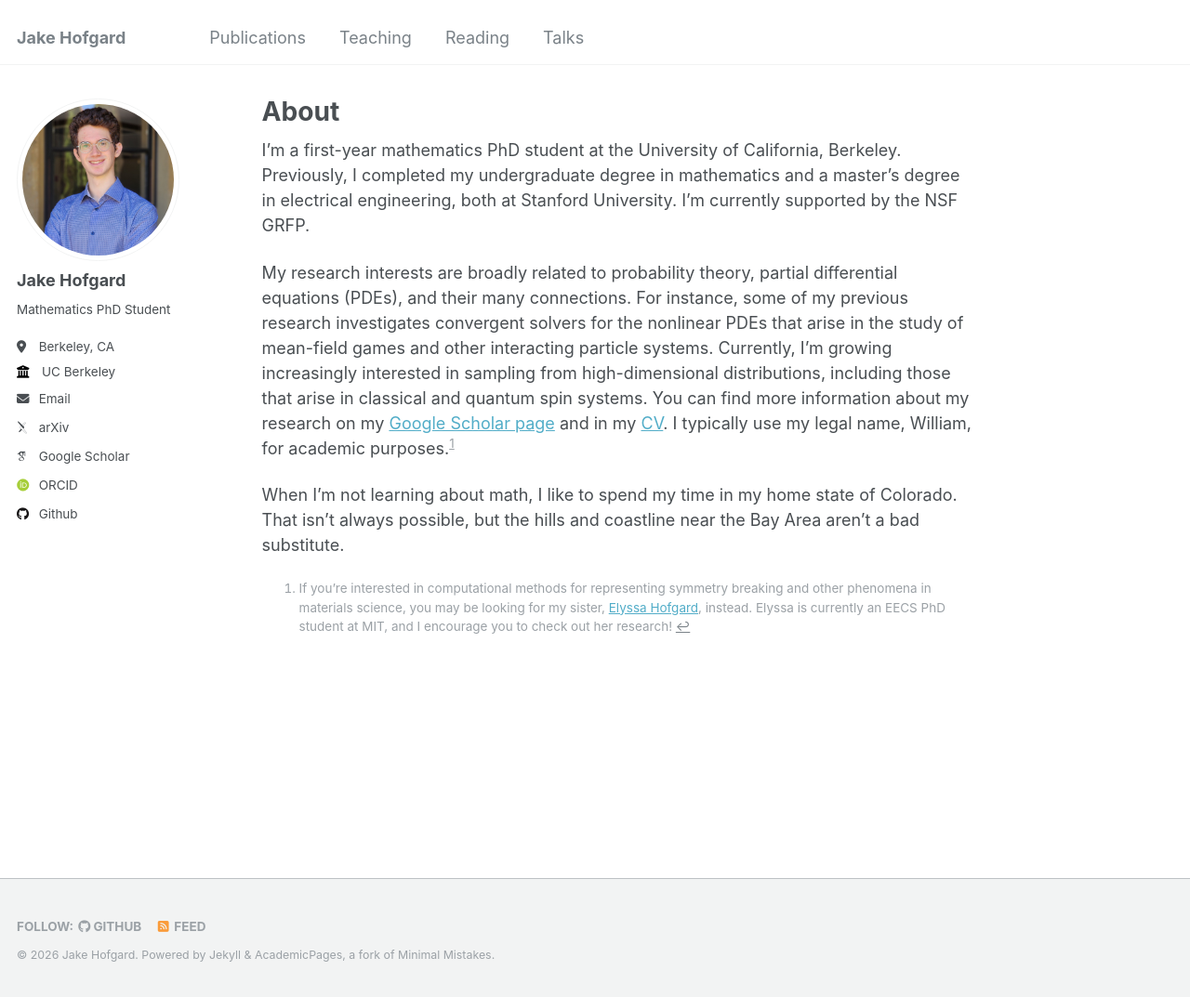
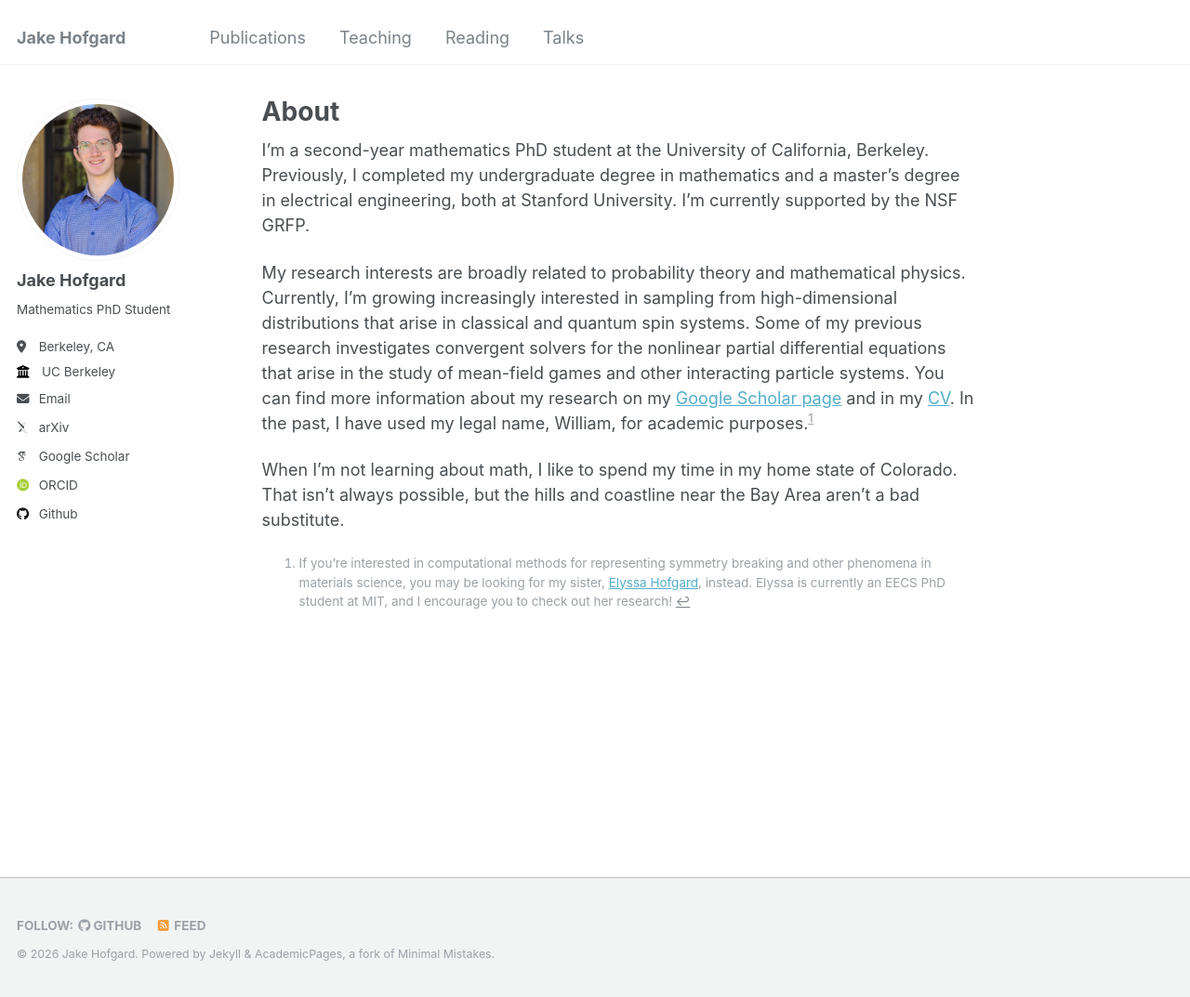
Before and after one commit to jakehofgard/jakehofgard.github.io, a Jekyll site: the page built from _pages/about.md, in a window 1280 px wide and 1073 px high. Shown: the whole window at 93% size. Built offline with Jekyll 4.4.1, drawn with Linux system fonts in a browser that asks for light colours; some web fonts are replaced.

Commit message:
Update about

```diff
--- a/_pages/about.md
+++ b/_pages/about.md
@@ -7,9 +7,9 @@ redirect_from:
   - /about.html
 ---
 
-I'm a first-year mathematics PhD student at the University of California, Berkeley. Previously, I completed my undergraduate degree in mathematics and a master's degree in electrical engineering, both at Stanford University. I'm currently supported by the NSF GRFP.
+I'm a second-year mathematics PhD student at the University of California, Berkeley. Previously, I completed my undergraduate degree in mathematics and a master's degree in electrical engineering, both at Stanford University. I'm currently supported by the NSF GRFP.
 
-My research interests are broadly related to probability theory, partial differential equations (PDEs), and their many connections. For instance, some of my previous research investigates convergent solvers for the nonlinear PDEs that arise in the study of mean-field games and other interacting particle systems. Currently, I'm growing increasingly interested in sampling from high-dimensional distributions, including those that arise in classical and quantum spin systems. You can find more information about my research on my [Google Scholar page](https://scholar.google.com/citations?user=VJcUlLQAAAAJ&hl=en&oi=sra) and in my [CV](../files/Jake_Hofgard_CV_Winter26.pdf). I typically use my legal name, William, for academic purposes.[^1]
+My research interests are broadly related to probability theory and mathematical physics. Currently, I'm growing increasingly interested in sampling from high-dimensional distributions that arise in classical and quantum spin systems. Some of my previous research investigates convergent solvers for the nonlinear partial differential equations that arise in the study of mean-field games and other interacting particle systems. You can find more information about my research on my [Google Scholar page](https://scholar.google.com/citations?user=VJcUlLQAAAAJ&hl=en&oi=sra) and in my [CV](../files/Jake_Hofgard_CV_Winter26.pdf). In the past, I have used my legal name, William, for academic purposes.[^1]
 
 When I'm not learning about math, I like to spend my time in my home state of Colorado. That isn't always possible, but the hills and coastline near the Bay Area aren't a bad substitute.
 
```
